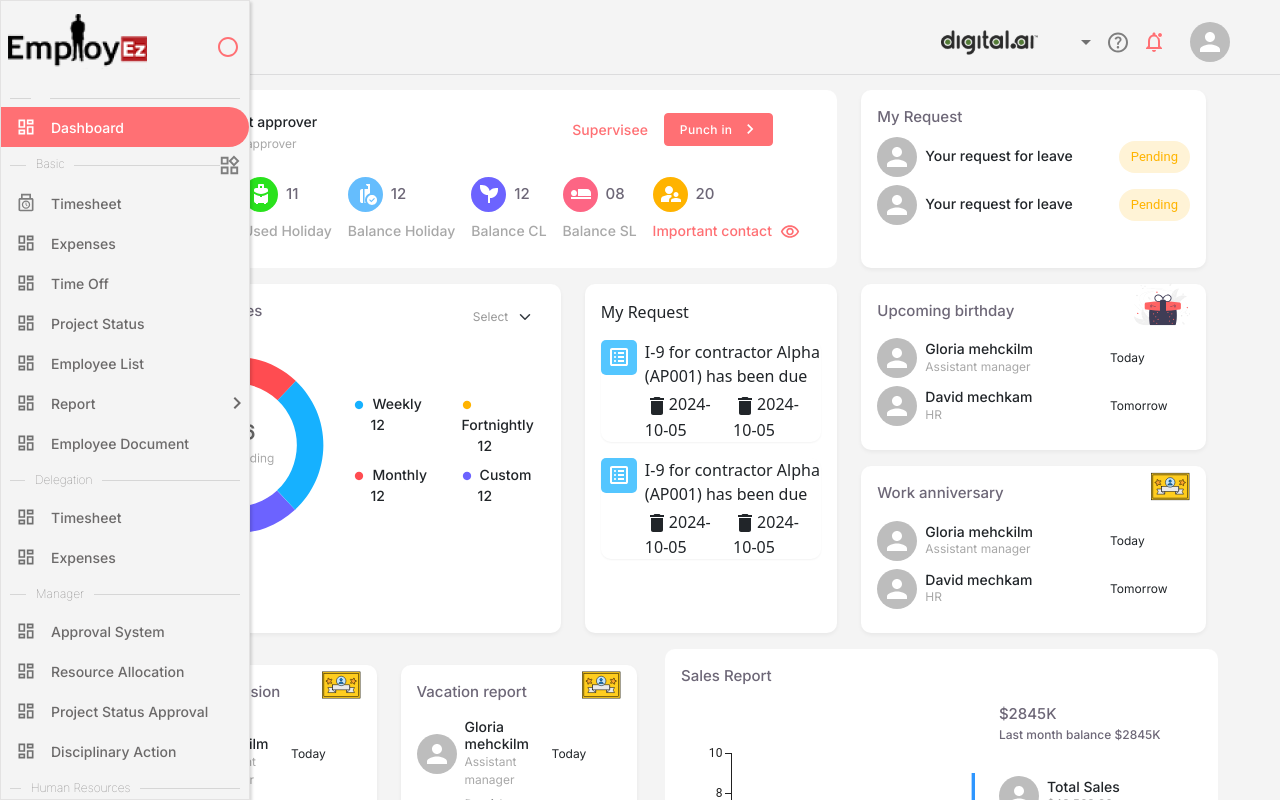
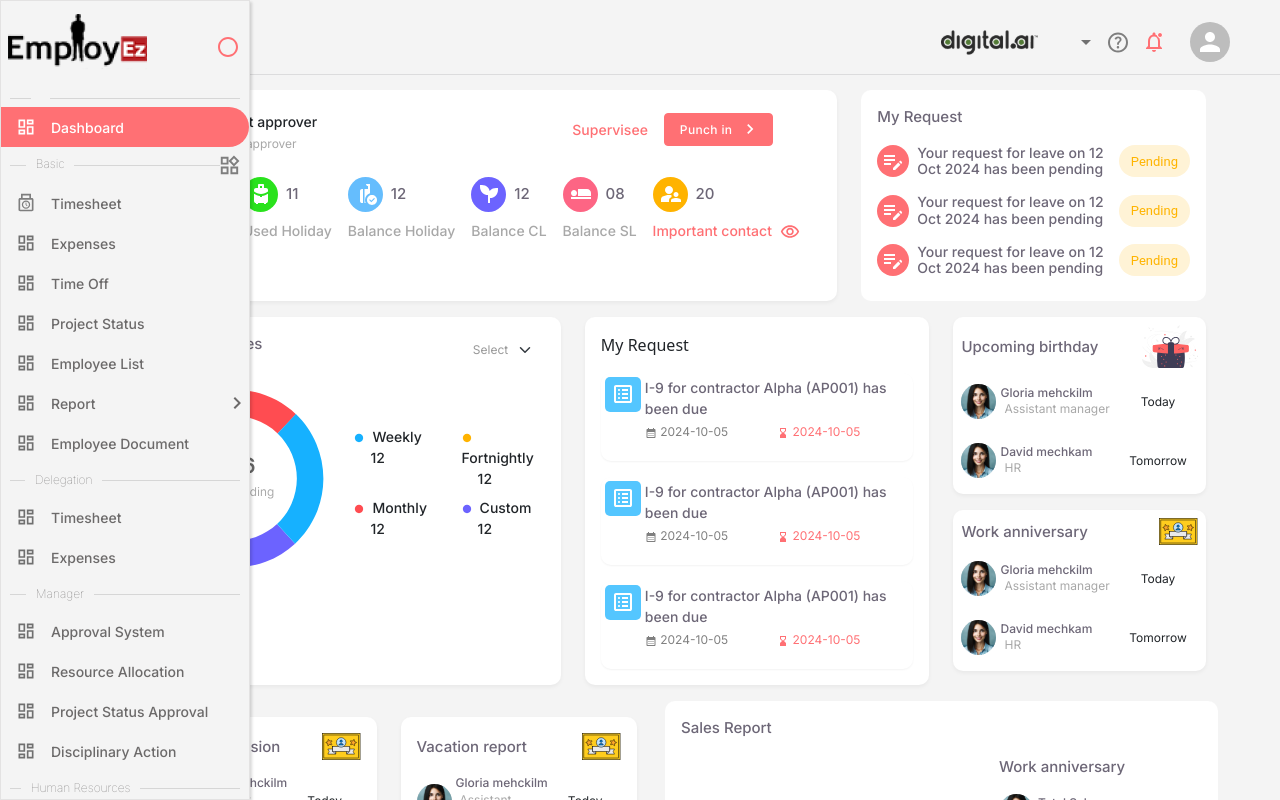
Before and after one commit to Praba31-1993/Employeez, a Next.js app: page /dashboard in a window 1280 px wide. Shown: the top 800 px of the page. Built offline with nearby package versions, Linux system fonts and the light colour scheme.

Commit message:
dashboard design changed

```diff
--- a/app/dashboard/page.tsx
+++ b/app/dashboard/page.tsx
@@ -92,38 +92,29 @@ const Dashboard = () => {
             <div className="container-fluid my-3">
                 <div className="row ">
                     <div className="col-12 mb-3 col-md-8">
-            <div className="dashboardcard  h-100  p-3">
+                        <div className="dashboardcard  h-100  p-3" style={borderAndBoxShadowStyles}>
                             <ProfilesCard />
                         </div>
                     </div>
 
                     <div className="col-12 mb-3 col-md-4">
-            <div
-              className=" dashboardcard  p-3 h-100"
-              style={borderAndBoxShadowStyles}
-            >
+                        <div className=" dashboardcard  p-3 h-100" >
                             <ListCard />
                         </div>
                     </div>
                     <div className=" col-12 mb-3 col-md-5 ">
-            <div
-              className="dashboardcard p-3 h-100"
-              style={borderAndBoxShadowStyles}
-            >
+                        <div className="dashboardcard p-3 h-100" style={borderAndBoxShadowStyles} >
                             <Pendinginvoice />
+                        </div>
+                    </div>
+                    <div className=" col-12 mb-3 col-md-4 ">
+                        <div className="dashboardcard p-3 h-100" style={borderAndBoxShadowStyles} >
+                            <ToDoList />
                         </div>
                     </div>
                     <div className=" col-12 mb-3 col-md-3 ">
                         <div
-              className="dashboardcard p-3 h-100"
-              style={borderAndBoxShadowStyles}
-            >
-              <ToDoList />
-            </div>
-          </div>
-          <div className=" col-12 mb-3 col-md-4 ">
-            <div
-              className="dashboardcard p-3 mb-3"
+                            className="dashboardcard p-2 mb-3"
                             style={borderAndBoxShadowStyles}
                         >
                             <Menulistforbirthdayworkvacation
@@ -132,7 +123,7 @@ const Dashboard = () => {
                                 items={birthdayAnniversaryReport}
                             />
                         </div>
-            <div className="dashboardcard p-3" style={borderAndBoxShadowStyles}>
+                        <div className="dashboardcard p-2" style={borderAndBoxShadowStyles}>
                             <Menulistforbirthdayworkvacation
                                 title={"Work anniversary"}
                                 headerImage={anniversary}
--- a/app/dashboard/toDoList.tsx
+++ b/app/dashboard/toDoList.tsx
@@ -5,29 +5,30 @@ import Avatar from "@mui/material/Avatar";
 import ToDoIcon from "@/app/assets/img/todo.svg";
 import Image from "next/image";
 import accured from "@/app/assets/img/accured CL.svg";
-import DeleteIcon from "@mui/icons-material/Delete";
+import CalendarMonthIcon from '@mui/icons-material/CalendarMonth';
+import HourglassBottomIcon from '@mui/icons-material/HourglassBottom';
 import "./dashboard.css";
+import { Colors } from "../reusableComponent/styles";
 
 function ToDoList() {
+    const useColors = Colors();
     return (
         <div>
             <div>My Request</div>
 
-      {[0, 1].map((value) => {
+            {[0, 1, 2].map((value) => {
                 return (
                     <>
-            <div className="d-flex align-items-start mt-3 todoList">
+                        <div className="d-flex align-items-start mt-3 p-1 todoList">
                             <Image src={ToDoIcon} alt="" />
-              <div className="ms-2 w-100">
-                <div>I-9 for contractor Alpha (AP001) has been due </div>
-                <div className="d-flex justify-content-between mt-1">
-                  <div>
-                    <DeleteIcon />
-                    2024-10-05
+                            <div className="ps-1 w-100">
+                                <p className="para textheader mb-0 ellipsis-applied">I-9 for contractor Alpha (AP001) has been due </p>
+                                <div className="row w-100 mt-1 m-0">
+                                    <div className="col-6 px-0">
+                                        <p className="para2 unselectcolor"> <CalendarMonthIcon sx={{ fontSize: "12px" }} /> 2024-10-05 </p>
                                     </div>
-                  <div>
-                    <DeleteIcon />
-                    2024-10-05
+                                    <div className="col-6 px-0">
+                                        <p className="para2 " style={{color:useColors.themeRed}}> <HourglassBottomIcon sx={{ fontSize: "12px" }} /> 2024-10-05 </p>
                                     </div>
                                 </div>
                             </div>
--- a/app/globals.css
+++ b/app/globals.css
@@ -71,6 +71,13 @@ code {
 .para2 {
     font-family: "Inter", sans-serif;
     font-size: 12px !important;
+}
+.ellipsis-applied {
+    display: -webkit-box;
+    overflow: hidden;
+    text-overflow: ellipsis;
+    -webkit-line-clamp: 2;
+    -webkit-box-orient: vertical;
 }
 
 .mutlicolourbtn {
--- a/app/reusableComponent/listitems.tsx
+++ b/app/reusableComponent/listitems.tsx
@@ -3,19 +3,25 @@ import * as React from "react";
 import List from "@mui/material/List";
 import Avatar from "@mui/material/Avatar";
 import ClickableChips from "./chips";
+import EditNoteIcon from '@mui/icons-material/EditNote';
+import { Colors } from "./styles";
 
 export default function ListCard() {
+  const useColors = Colors();
   return (
     <List dense sx={{ width: "100%", bgcolor: "background.paper", p: 0 }}>
       <div className="pb-2 textheader heading2" >My Request</div>
 
-      {[0, 1].map((value) => {
+      {[0, 1,2].map((value) => {
         const labelId = `checkbox-list-secondary-label-${value}`;
         return (
-          <div className="d-flex justify-content-between align-items-center pb-2">
+          <div className="d-flex justify-content-between mt-2 align-items-center pb-2">
             <div className="d-flex align-items-center">
-              <Avatar src="" alt="Remy Sharp" />
-              <h5 className="para ps-2 mb-0 ">Your request for leave</h5>
+              <div className="rounded-circle text-white" style={{background:useColors.themeRed}}>
+                <EditNoteIcon className="m-1" />
+              </div>
+              <h5 className="para px-2 mb-0 textheader ellipsis-applied">Your request for leave on 12 Oct 2024
+                has been pending </h5>
             </div>
             <ClickableChips label={"Pending"} />
           </div>
--- a/app/reusableComponent/menulistforbirthdayworkvacation.tsx
+++ b/app/reusableComponent/menulistforbirthdayworkvacation.tsx
@@ -2,6 +2,9 @@ import Image from "next/image";
 import React from "react";
 import Avatar from "@mui/material/Avatar";
 import ClickableChips from "./chips";
+import user from "../assets/img/Ellipse 14.svg";
+import { Colors } from "./styles";
+
 
 interface MenulistforbirthdayworkvacationProps {
     headerImage: any;
@@ -19,35 +22,26 @@ function Menulistforbirthdayworkvacation({
 }: MenulistforbirthdayworkvacationProps) {
     return (
         <div>
-      <div className="d-flex justify-content-between ">
-        <p className="textheader heading2">
-          {isSalesReport ? (
-            <>
-              {lastmonthReport}
-              <p className="para2">Last month balance {lastmonthReport}</p>{" "}
-            </>
-          ) : (
-            title
-          )}
-        </p>
+            <div className="d-flex justify-content-between align-items-center">
+                <p className="textheader heading2 mb-0">{title}  </p>
 
                 {!isSalesReport && (
-          <Image src={headerImage} alt="" style={{ marginTop: "-30px" }} />
+                    <Image src={headerImage} alt="" />
                 )}
             </div>
             <div>
                 {items?.map((bday: any) => (
-          <div className="d-flex justify-content-between align-items-center pb-2">
+                    <div className="d-flex mt-3 justify-content-between align-items-center pb-2">
                         <div className="d-flex align-items-center">
-              <Avatar src="" alt="Remy Sharp" />
+                        <Image className="" src={user} alt={""} />
                             <div>
-                <h5 className="para ps-2 mb-0 ">{bday?.name}</h5>
+                                <h5 className="para2 textheader ps-1 mb-0 ">{bday?.name}</h5>
                                 <p className="shade para2 ps-2 mb-0 ">
                                     {isSalesReport ? bday?.sales : bday?.role}
                                 </p>
                             </div>
                         </div>
-            <p className="para2 mb-0 text-start w-20">{bday?.day}</p>
+                        <p className="para2 mb-0 text-center w-20">{bday?.day}</p>
                     </div>
                 ))}
             </div>
```
Lines whose indentation alone changed are shown as unchanged.
